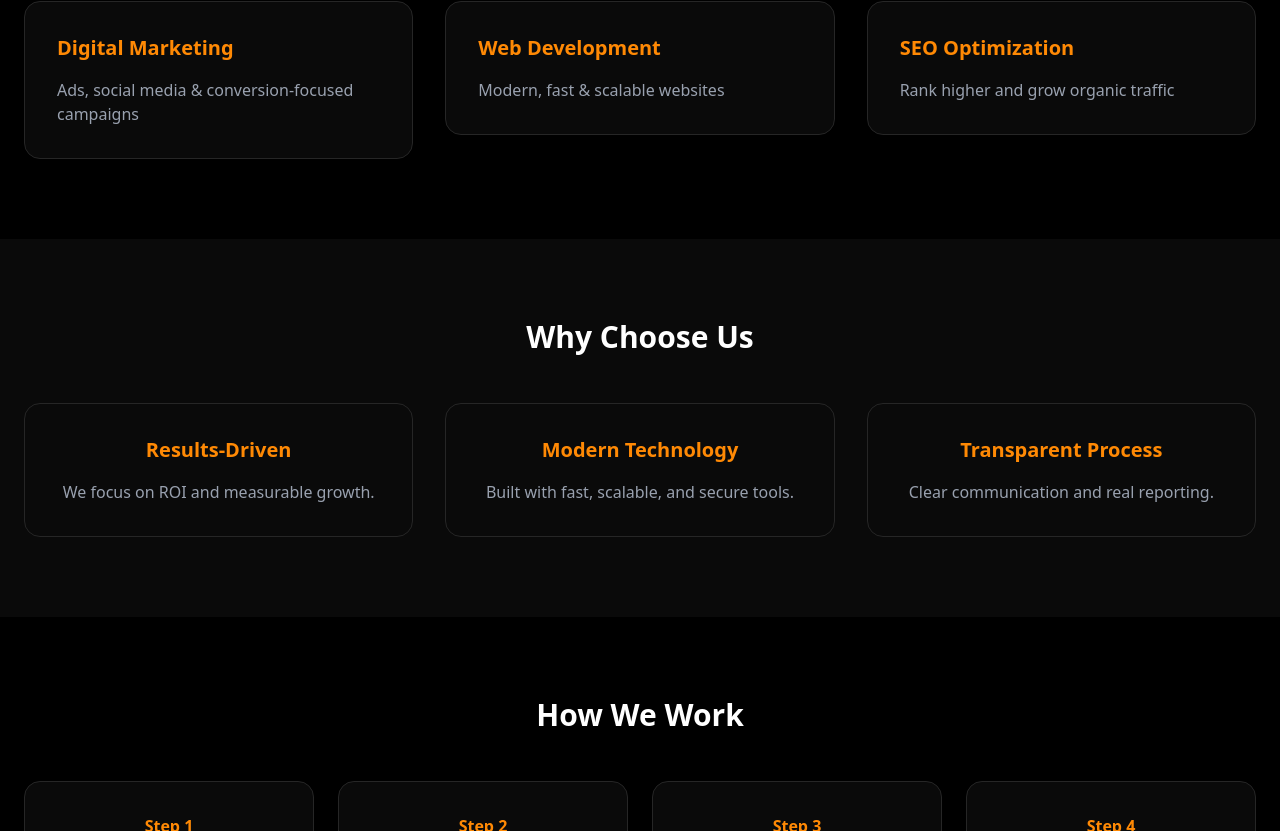
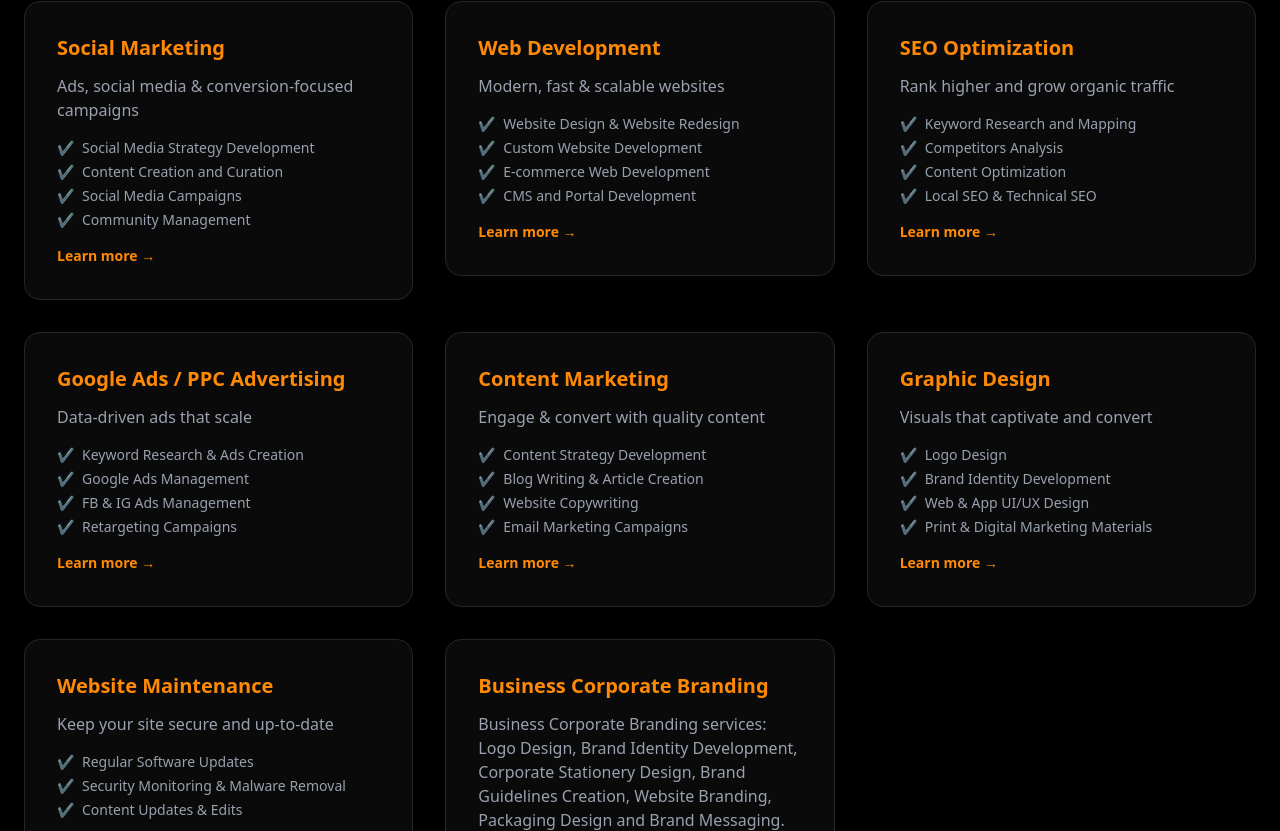
Before and after one commit to cole-code1/LG, a React (Vite) app in the folder Frontend/: page / in a window 1280 px wide. Shown: the part 749-1580 px from the top of the page. Built offline with nearby package versions, Linux system fonts and the light colour scheme.

Commit message:
initial commit

```diff
--- a/Frontend/src/components/Footer.jsx
+++ b/Frontend/src/components/Footer.jsx
@@ -21,7 +21,7 @@ export default function Footer() {
   ];
 
   return (
-    <footer className="text-white py-12" style={{ backgroundColor: "#ac9e9e" }}>
+    <footer className="text-white py-12" style={{ backgroundColor: "#ffffff" }}>
       <div className="max-w-7xl mx-auto px-6 flex flex-col md:flex-row justify-between items-center gap-8">
 
         {/* Logo & Text */}
@@ -36,7 +36,7 @@ export default function Footer() {
             <Link
               key={link.path}
               to={link.path}
-              className="text-white/70 hover:text-orange-400 transition-colors"
+              className="text-black/70 hover:text-orange-400 transition-colors"
             >
               {link.name}
             </Link>
--- a/Frontend/src/components/Navbar.jsx
+++ b/Frontend/src/components/Navbar.jsx
@@ -20,9 +20,14 @@ export default function Navbar() {
   ];
 
   const services = [
-    { title: "Digital Marketing", link: "/services#digital-marketing" },
+    { title: "Social Marketing", link: "/services#social-marketing" },
     { title: "Web Development", link: "/services#web-development" },
     { title: "SEO", link: "/services#seo" },
+    { title: "Google Ads / PPC", link: "/services#google-ads" },
+    { title: "Content Marketing", link: "/services#content-marketing" },
+    { title: "Graphic Design", link: "/services#graphic-design" },
+    { title: "Website Maintenance", link: "/services#website-maintenance" },
+    { title: "Business Corporate Branding", link: "/services#business-branding" },
   ];
 
   useEffect(() => {
@@ -86,7 +91,7 @@ export default function Navbar() {
 
                   <Link
                     to={link.path}
-                    className="relative z-10 px-5 py-2 font-medium text-white hover:text-orange-400 transition-colors"
+                    className="relative z-10 px-5 py-2 font-medium text-black hover:text-orange-400 transition-colors"
                   >
                     {link.name}
                   </Link>
@@ -98,13 +103,13 @@ export default function Navbar() {
                       animate={{ opacity: 1, y: 0, scale: 1 }}
                       exit={{ opacity: 0, y: 10, scale: 0.95 }}
                       transition={{ type: "spring", stiffness: 300, damping: 25 }}
-                      className="absolute left-0 mt-3 w-56 rounded-xl bg-white/10 backdrop-blur-md shadow-xl ring-1 ring-white/20 overflow-hidden"
+                      className="absolute left-0 mt-3 w-56 rounded-xl shadow-xl ring-1 ring-white/20 overflow-hidden"
                     >
                       {services.map((item, i) => (
                         <li key={i}>
                           <Link
                             to={item.link}
-                            className="block px-4 py-3 text-sm text-white hover:text-black hover:bg-orange-400/40 transition"
+                            className="block px-4 py-3 text-sm text-black hover:text-black hover:bg-orange-400/40 transition"
                           >
                             {item.title}
                           </Link>
@@ -135,16 +140,16 @@ export default function Navbar() {
             animate={{ opacity: 1, y: 0 }}
             exit={{ opacity: 0, y: -10 }}
             transition={{ duration: 0.2 }}
-            className="md:hidden bg-white/10 backdrop-blur-md border-t border-white/20 relative"
+            className="md:hidden bg-white/10 text-black border-t border-white/20 relative"
           >
-            <ul className="flex flex-col px-6 py-5 space-y-4 relative">
+            <ul className="flex flex-col px-6 py-5 space-y-4 relative text-black">
               {links.map((link) => (
                 <li key={link.path}>
                   {link.dropdown ? (
                     <>
                       <button
                         onClick={() => setServicesOpen(!servicesOpen)}
-                        className="flex w-full justify-between font-medium text-white hover:text-orange-400"
+                        className="flex w-full justify-between font-medium text-black hover:text-orange-400"
                       >
                         {link.name} <span>{servicesOpen ? "−" : "+"}</span>
                       </button>
@@ -163,7 +168,7 @@ export default function Navbar() {
                                 <Link
                                   to={item.link}
                                   onClick={() => setMenuOpen(false)}
-                                  className="hover:text-orange-400 block text-white"
+                                  className="hover:text-orange-400 block text-black"
                                 >
                                   {item.title}
                                 </Link>
@@ -177,7 +182,7 @@ export default function Navbar() {
                     <Link
                       to={link.path}
                       onClick={() => setMenuOpen(false)}
-                      className="block font-medium text-white hover:text-orange-400"
+                      className="block font-medium text-black hover:text-orange-400"
                     >
                       {link.name}
                     </Link>
--- a/Frontend/src/pages/Homepage.jsx
+++ b/Frontend/src/pages/Homepage.jsx
@@ -4,9 +4,58 @@ import "./Home.css";
 
 export default function Home() {
   const services = [
-    { title: "Digital Marketing", desc: "Ads, social media & conversion-focused campaigns", link: "/services#digital-marketing" },
-    { title: "Web Development", desc: "Modern, fast & scalable websites", link: "/services#web-development" },
-    { title: "SEO Optimization", desc: "Rank higher and grow organic traffic", link: "/services#seo" },
+    { title: "Social  Marketing", desc: "Ads, social media & conversion-focused campaigns", features: ["Social Media Strategy Development",
+        "Content Creation and Curation",
+        "Social Media Campaigns",
+        "Community Management",
+        "Influencer Marketing",
+        "Social Media Account Management",
+        "Social Media Analytics and Reporting"], link: "/services#social-marketing" },
+    { title: "Web Development", desc: "Modern, fast & scalable websites", features: [
+        "Website Design & Website Redesign",
+        "Custom Website Development",
+        "E-commerce Web Development",
+        "CMS and Portal Development",
+        "Website Optimization & Website Security",
+        "Website Maintenance and Support",
+        "Website Hosting and Domain Setup"], link: "/services#web-development" },
+    { title: "SEO Optimization", desc: "Rank higher and grow organic traffic",
+      features: ["Keyword Research and Mapping",
+        "Competitors Analysis",
+        "Content Optimization",
+        "Local SEO & Technical SEO",
+        "Links Audit and Building",
+        "Website Speed Optimization",
+        "SEO Analytics and Reporting"], link: "/services#seo" },
+    { title: "Google Ads / PPC Advertising", desc: "Data-driven ads that scale", features: ["Keyword Research & Ads Creation",
+        "Google Ads Management",
+        "FB & IG Ads Management",
+        "Retargeting Campaigns",
+        "Ad Performance Analytics & Reporting"], link: "/services#google-ads" },
+
+    { title: "Content Marketing", desc: "Engage & convert with quality content", features: ["Content Strategy Development",
+        "Blog Writing & Article Creation",
+        "Website Copywriting",
+        "Email Marketing Campaigns",
+        "Content Distribution & Promotion",
+        "Content Performance Analytics & Reporting"], link: "/services#content-marketing" },
+
+    { title: "Graphic Design", desc: "Visuals that captivate and convert", features: ["Logo Design",
+        "Brand Identity Development",
+        "Web & App UI/UX Design",
+        "Print & Digital Marketing Materials",
+        "Design System Creation",
+        "Design Consultation & Strategy"], link: "/services#graphic-design" },
+
+    { title: "Website Maintenance", desc: "Keep your site secure and up-to-date", features: ["Regular Software Updates",
+        "Security Monitoring & Malware Removal",
+        "Content Updates & Edits"], link: "/services#website-maintenance" },
+
+    { title: "Business Corporate Branding", desc: "Business Corporate Branding services: Logo Design, Brand Identity Development, Corporate Stationery Design, Brand Guidelines Creation, Website Branding, Packaging Design and Brand Messaging.", features: ["Brand Strategy Development",
+        "Brand Identity Design",
+        "Brand Guidelines Creation",
+        "Brand Messaging & Positioning",
+        "Brand Implementation & Management"], link: "/services#business-branding" }
   ];
 
   // ================= HANDLE CURSOR GLOW =================
@@ -18,19 +67,18 @@ export default function Home() {
   };
 
   return (
-    <div className="text-black container-bg" style={{ backgroundColor: "#ac9e9e" }}>
+    <div className="text-black container-bg" style={{ backgroundColor: "#ffffff" }}>
       {/* ================= HERO ================= */}
       <section className="pt-28 text-center relative z-10">
         <div className="max-w-7xl mx-auto px-6 py-24">
           <FadeInSection>
             <h1
-              className="text-4xl md:text-6xl font-bold mb-6" style={{textShadow: "0 0 6px rgba(249,115,22,0.4)"}}
+              className="text-4xl md:text-6xl font-bold mb-6 text-orange-400"
             >
               Grow Your Business With Data-Driven Digital Marketing
             </h1>
             <p
-              className="max-w-2xl mx-auto mb-8 text-lg text-white"
-              style={{ textShadow: "0 0 6px rgba(249,115,22,0.4)" }}
+              className="max-w-2xl mx-auto mb-8 text-lg text-black"
             >
               We help brands generate leads, increase visibility, and scale revenue through SEO, web development, and performance marketing.
             </p>
@@ -64,8 +112,26 @@ export default function Home() {
   onMouseMove={handleMouseMove}
   className="glow-box block"
 >
-                  <h3 className="text-xl font-semibold mb-4 text-orange-400">{service.title}</h3>
-                  <p className="text-gray-400">{service.desc}</p>
+  <h3 className="text-xl font-semibold mb-3 text-orange-400">
+    {service.title}
+  </h3>
+
+  <p className="text-gray-400 mb-4">
+    {service.desc}
+  </p>
+
+  <ul className="text-gray-400 text-sm space-y-1">
+    {service.features.slice(0, 4).map((feature, i) => (
+      <li key={i} className="flex items-start gap-2">
+        <span className="text-orange-400">✔</span>
+        <span>{feature}</span>
+      </li>
+    ))}
+  </ul>
+
+  <span className="inline-block mt-4 text-orange-400 font-semibold text-sm">
+    Learn more →
+  </span>
 </Link>
               </FadeInSection>
             ))}
@@ -144,12 +210,12 @@ export default function Home() {
       </section>
 
       {/* ================= CTA ================= */}
-      <section className="py-20  text-center" style={{backgroundColor: "#ac9e9e"}}>
+      <section className="py-20  text-center" style={{backgroundColor: "#ffffff"}}>
         <FadeInSection>
-          <h2 className="text-3xl text-black font-bold mb-4" style={{ textShadow: "0 0 6px rgba(249,115,22,0.4)" }} >
+          <h2 className="text-3xl text-orange-400 font-bold mb-4" >
             Ready to scale your business?
           </h2>
-          <p className="mb-6 text-white" style={{ textShadow: "0 0 6px rgba(249,115,22,0.4)" }}>Let’s build something amazing together.</p>
+          <p className="mb-6 text-black">Let’s build something amazing together.</p>
           <Link className="bg-orange-500 text-black px-8 py-3 rounded-lg font-semibold hover:bg-orange-400 transition" to="/contact">
             Contact Us
           </Link>
--- a/Frontend/src/pages/Services.jsx
+++ b/Frontend/src/pages/Services.jsx
@@ -1,6 +1,5 @@
-import { Link, useNavigate } from "react-router-dom";
+import { useNavigate } from "react-router-dom";
 import FadeInSection from "../components/FadeInSection";
-// import OrangeParallaxBg from "../components/OrangeParallaxBg";
 import { useService } from "../context/ServiceContext";
 import { motion } from "framer-motion";
 import { FaStar } from "react-icons/fa";
@@ -14,11 +13,24 @@ const WebDevelopmentImg =
 const SEOImg =
   "https://res.cloudinary.com/daqtttdb0/image/upload/v1768241405/SEO_i4ndhf.jpg";
 
+const ContentMarketingImg =
+  "https://res.cloudinary.com/daqtttdb0/image/upload/v1768649515/Content-Marketing_sr7kxj.jpg";
+const PPCAdsImg =
+  "https://res.cloudinary.com/daqtttdb0/image/upload/v1768649515/PPC-Advertising_ewhgbs.jpg";
+
+const GraphicDesignImg =
+  "https://res.cloudinary.com/daqtttdb0/image/upload/v1768649514/Graphic-Design_ja3pnn.jpg";
+
+const socialMarketingImg =
+  "https://res.cloudinary.com/daqtttdb0/image/upload/v1768649515/Social-Media-Marketing_zvq8ce.png";
+
+const businessBrandingImg =
+  "https://res.cloudinary.com/daqtttdb0/image/upload/v1768649515/Business-Branding_rbmtax.png";
+
 export default function ServicesPage() {
   const navigate = useNavigate();
   const { setSelectedService } = useService();
 
-  // ================= HANDLE CURSOR GLOW =================
   const handleMouseMove = (e) => {
     const box = e.currentTarget;
     const rect = box.getBoundingClientRect();
@@ -34,186 +46,206 @@ export default function ServicesPage() {
 
 const services = [
   {
-      title: "Digital Marketing",
-      content: `Digital marketing is more than just running ads—it's about creating meaningful connections with your audience and turning them into loyal customers.`,
+    id: "social-marketing",
+    title: "Social Marketing",
+    content:
+      "Build strong brand presence and convert attention into real customers through strategic social campaigns.",
     features: [
-        "Social Media Marketing",
-        "Google & Meta Ads",
-        "Email Campaigns",
-        "Conversion Optimization",
-        "Social Media Strategy Development",
-        "Content Creation and Curation",
-        "Social Media Campaigns",
+      "Social Media Strategy",
+      "Content Creation & Curation",
+      "Paid Social Campaigns",
       "Community Management",
       "Influencer Marketing",
-        "Social Media Account Management",
-        "Social Media Analytics and Reporting"
+      "Analytics & Reporting",
     ],
-      image: DigitalMarketingImg,
-      buttonText: "Get Marketing Help",
+    image: socialMarketingImg,
+    buttonText: "Boost My Social Presence",
   },
+
   {
+    id: "web-development",
     title: "Web Development",
-      content: `Your website is the foundation of your digital presence. We build modern, fast, and scalable websites that reflect your brand identity and engage users.`,
+    content:
+      "Fast, scalable, and secure websites built to convert visitors into customers.",
     features: [
-        "React & Tailwind",
-        "Landing Pages",
+      "Website Design & Redesign",
+      "Custom Web Development",
       "E-commerce Solutions",
-        "API Integrations",
-        "Website Design & Website Redesign",
-        "Custom Website Development",
-        "E-commerce Web Development",
-        "CMS and Portal Development",
-        "Website Optimization & Website Security",
-        "Website Maintenance and Support",
-        "Website Hosting and Domain Setup"
+      "CMS & Portals",
+      "Optimization & Security",
+      "Hosting & Domain Setup",
     ],
     image: WebDevelopmentImg,
     buttonText: "Build My Website",
   },
+
   {
+    id: "seo",
     title: "SEO Optimization",
-      content: `Visibility is everything. Our SEO strategies help your website rank higher, attract organic traffic, and increase leads.`,
+    content:
+      "Rank higher, drive qualified traffic, and grow your business organically.",
     features: [
       "Keyword Research",
-        "On-Page SEO",
-        "Technical SEO",
-        "Analytics & Reporting",
-      "Keyword Research and Mapping",
-"Competitors Analysis",
+      "Competitor Analysis",
+      "Technical & Local SEO",
       "Content Optimization",
-"Local SEO & Technical SEO",
-"Links Audit and Building",
-"Website Speed Optimization",
-"SEO Analytics and Reporting",
+      "Link Building",
+      "SEO Reporting",
     ],
     image: SEOImg,
     buttonText: "Improve My Rankings",
   },
+
+  {
+    id: "google-ads",
+    title: "Google Ads / PPC Advertising",
+    content:
+      "Data-driven ad campaigns designed for maximum ROI and scalable growth.",
+    features: [
+      "Keyword Research & Ad Creation",
+      "Google Ads Management",
+      "Facebook & Instagram Ads",
+      "Retargeting Campaigns",
+      "Performance Tracking",
+    ],
+    image: PPCAdsImg,
+    buttonText: "Launch Paid Ads",
+  },
+
+  {
+    id: "content-marketing",
+    title: "Content Marketing",
+    content:
+      "Engaging content that builds trust, authority, and conversions.",
+    features: [
+      "Content Strategy",
+      "Blog & Article Writing",
+      "Website Copywriting",
+      "Email Campaigns",
+      "Content Distribution",
+      "Performance Reporting",
+    ],
+    image: ContentMarketingImg,
+    buttonText: "Create Content",
+  },
+
+  {
+    id: "graphic-design",
+    title: "Graphic Design",
+    content:
+      "High-impact visuals that elevate your brand and communicate clearly.",
+    features: [
+      "Logo Design",
+      "Brand Identity",
+      "UI/UX Design",
+      "Marketing Materials",
+      "Design Systems",
+      "Creative Consultation",
+    ],
+    image: GraphicDesignImg,
+    buttonText: "Design My Brand",
+  },
+
+  {
+    id: "website-maintenance",
+    title: "Website Maintenance",
+    content:
+      "Keep your website secure, fast, and always up to date.",
+    features: [
+      "Regular Updates",
+      "Security Monitoring",
+      "Malware Removal",
+      "Content Updates",
+    ],
+    image: WebDevelopmentImg,
+    buttonText: "Maintain My Website",
+  },
+
+  {
+    id: "business-branding",
+    title: "Business Corporate Branding",
+    content:
+      "Create a strong, consistent brand identity that builds trust and recognition.",
+    features: [
+      "Brand Strategy",
+      "Visual Identity Design",
+      "Brand Guidelines",
+      "Messaging & Positioning",
+      "Brand Management",
+    ],
+    image: businessBrandingImg,
+    buttonText: "Build My Brand",
+  },
 ];
+
 
   return (
     <section className="relative overflow-hidden">
-      {/* ================= HEADER ================= */}
-      <section
-        className="relative pt-32 pb-20 text-center"
-        style={{ backgroundColor: "#ac9e9e" }}
-      >
-
-        <div className="relative z-10 max-w-3xl mx-auto px-6">
-          <h1
-            className="text-4xl md:text-5xl font-extrabold mb-4 text-black"
-            style={{ textShadow: "0 0 6px rgba(249,115,22,0.4)" }}
-          >
+      {/* HEADER */}
+      <section className="pt-32 pb-20 text-center bg-white">
+        <div className="max-w-3xl mx-auto px-6">
+          <h1 className="text-5xl font-extrabold mb-4 text-orange-400">
             Our Services
           </h1>
-          <p
-            className="text-lg md:text-xl text-white"
-            style={{ textShadow: "0 0 6px rgba(249,115,22,0.4)" }}
-          >
-            We combine strategy, creativity, and technology to deliver digital solutions that
-            transform businesses and engage audiences across the web.
+          <p className="text-xl text-black">
+            Strategy, creativity, and technology combined for real growth.
           </p>
         </div>
       </section>
 
-      {/* ================= SERVICES ================= */}
+      {/* SERVICES */}
       {services.map((service, index) => (
-        <FadeInSection key={index}>
+        <FadeInSection key={service.id}>
           <section
-            className={`py-20 ${
-              index % 2 === 0 ? "bg-black" : "bg-neutral-950"
-            }`}
+            id={service.id}
+            className={`py-20 ${index % 2 === 0 ? "bg-black" : "bg-neutral-950"}`}
           >
             <div className="max-w-7xl mx-auto px-6 grid md:grid-cols-2 gap-12 items-center">
-              {/* Text */}
               <motion.div
                 onMouseMove={handleMouseMove}
                 className="glow-box p-8 rounded-2xl"
-                initial={{ opacity: 0, y: 50 }}
+                initial={{ opacity: 0, y: 40 }}
                 whileInView={{ opacity: 1, y: 0 }}
                 viewport={{ once: true }}
                 transition={{ duration: 0.6 }}
               >
                 {index > 0 && (
                   <div className="flex justify-center mb-6">
-                    <FaStar className="text-orange-400 text-xl animate-pulse" />
+                    <FaStar className="text-orange-400 animate-pulse" />
                   </div>
                 )}
 
-                <h2
-                  className="text-3xl font-bold mb-4 text-orange-400"
-                  style={{ textShadow: "0 0 10px #f97316" }}
-                >
+                <h2 className="text-3xl font-bold mb-4 text-orange-400">
                   {service.title}
                 </h2>
 
-                <p
-                  className="text-gray-300 text-lg mb-6 leading-relaxed"
-                  style={{ textShadow: "0 0 6px rgba(249,115,22,0.4)" }}
-                >
+                <p className="text-gray-300 mb-6">
                   {service.content}
                 </p>
 
-                <ul className="space-y-2 text-gray-400 mb-6">
-                  {service.features.map((feature, i) => (
-                    <li key={i}>✔ {feature}</li>
+                <ul className="space-y-2 text-gray-400">
+                  {service.features.map((f, i) => (
+                    <li key={i}>✔ {f}</li>
                   ))}
                 </ul>
 
                 <button
                   onClick={() => handleServiceClick(service.title)}
-                  className="mt-6 bg-orange-500 hover:bg-orange-400 text-black px-6 py-3 rounded-lg font-semibold transition"
+                  className="mt-6 bg-orange-500 hover:bg-orange-400 text-black px-6 py-3 rounded-lg font-semibold"
                 >
                   {service.buttonText}
                 </button>
               </motion.div>
 
-              {/* Image */}
-              <div
-              >
               <img
                 src={service.image}
                 alt={service.title}
-                  className="w-full h-64 md:h-full object-cover transition-transform duration-500 hover:scale-105"
+                className="w-full h-64 md:h-full object-cover rounded-xl hover:scale-105 transition"
               />
-              </div>
             </div>
           </section>
         </FadeInSection>
       ))}
-
-      {/* ================= CTA ================= */}
-      <FadeInSection>
-        <section
-          className="relative py-20 text-center"
-          style={{ backgroundColor: "#ac9e9e" }}
-        >
-
-          <div className="relative z-10 max-w-3xl mx-auto px-6">
-            <h2
-              className="text-3xl md:text-4xl font-bold mb-4 text-black"
-              style={{ textShadow: "0 0 6px rgba(249,115,22,0.4)" }}
-            >
-              Let’s grow your business together
-            </h2>
-            <p
-              className="mb-6 text-white"
-              style={{ textShadow: "0 0 6px rgba(249,115,22,0.4)" }}
-            >
-              Ready to start your next digital project? Contact us today and let’s create
-              something extraordinary together.
-            </p>
-
-            <Link
-              to="/contact"
-              className="inline-block bg-orange-500 text-black px-8 py-3 rounded-lg font-semibold hover:bg-orange-400 transition"
-            >
-              Contact Us
-            </Link>
-          </div>
-        </section>
-      </FadeInSection>
     </section>
   );
 }
```
Also changed, not shown: Frontend/src/pages/About.jsx (+4 -9 lines), Frontend/src/pages/Blog.jsx (+3 -9 lines), Frontend/src/pages/Contact.jsx (+4 -6 lines), Frontend/src/pages/Projectsboard.jsx (+4 -9 lines). Lines whose indentation alone changed are shown as unchanged.
